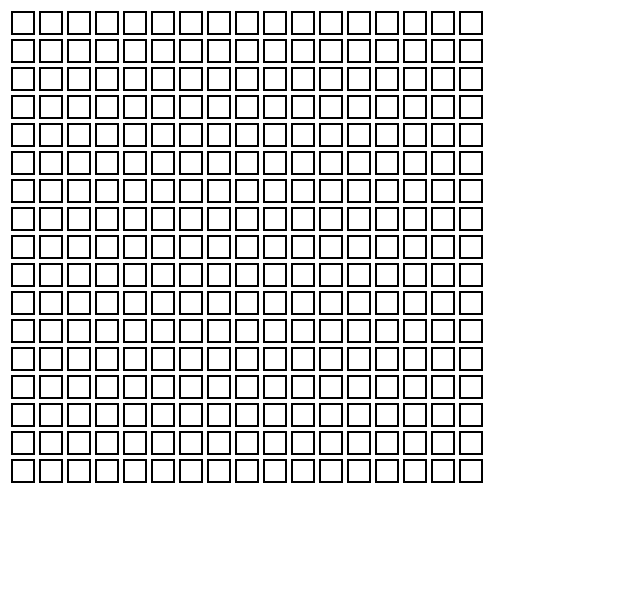
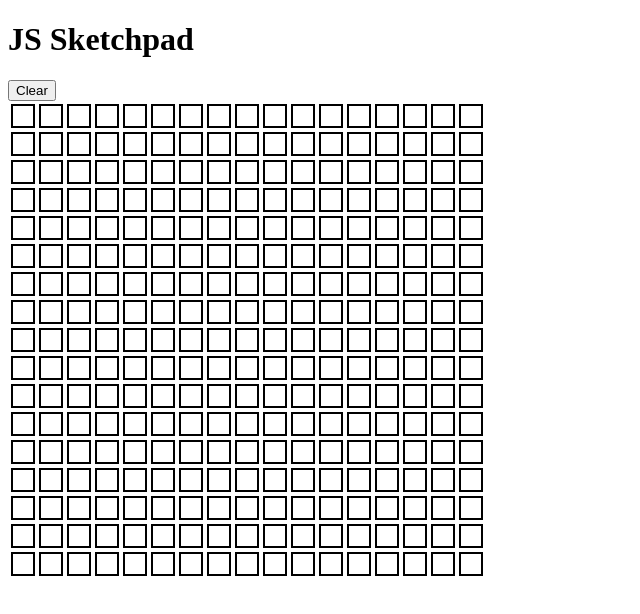
Before and after one commit to sharellb/sketchpad, a plain HTML site: page index.html in a window 1280 px wide. Shown: the whole page, without its empty margins (0-640 px from the left). Drawn offline with nearby package versions, Linux system fonts and the light colour scheme.

Commit message:
Added a clear button

```diff
--- a/file.js
+++ b/file.js
@@ -12,4 +12,8 @@ $(document).ready( function () {
 			$(this).css("background-color", "blue");
 	});
 
+	$('#clear').click(function(){
+		$('.box').css("background-color", "white");
+	});
+
 });
--- a/index.html
+++ b/index.html
@@ -7,6 +7,10 @@
 	<title>JS Sketchpad</title>
 </head>
 <body>
+	<header>
+		<h1>JS Sketchpad</h1>
+	</header>
+	<button id="clear" type="button">Clear</button>
 	<div id="container">
 		<table id="grid">
 
```
